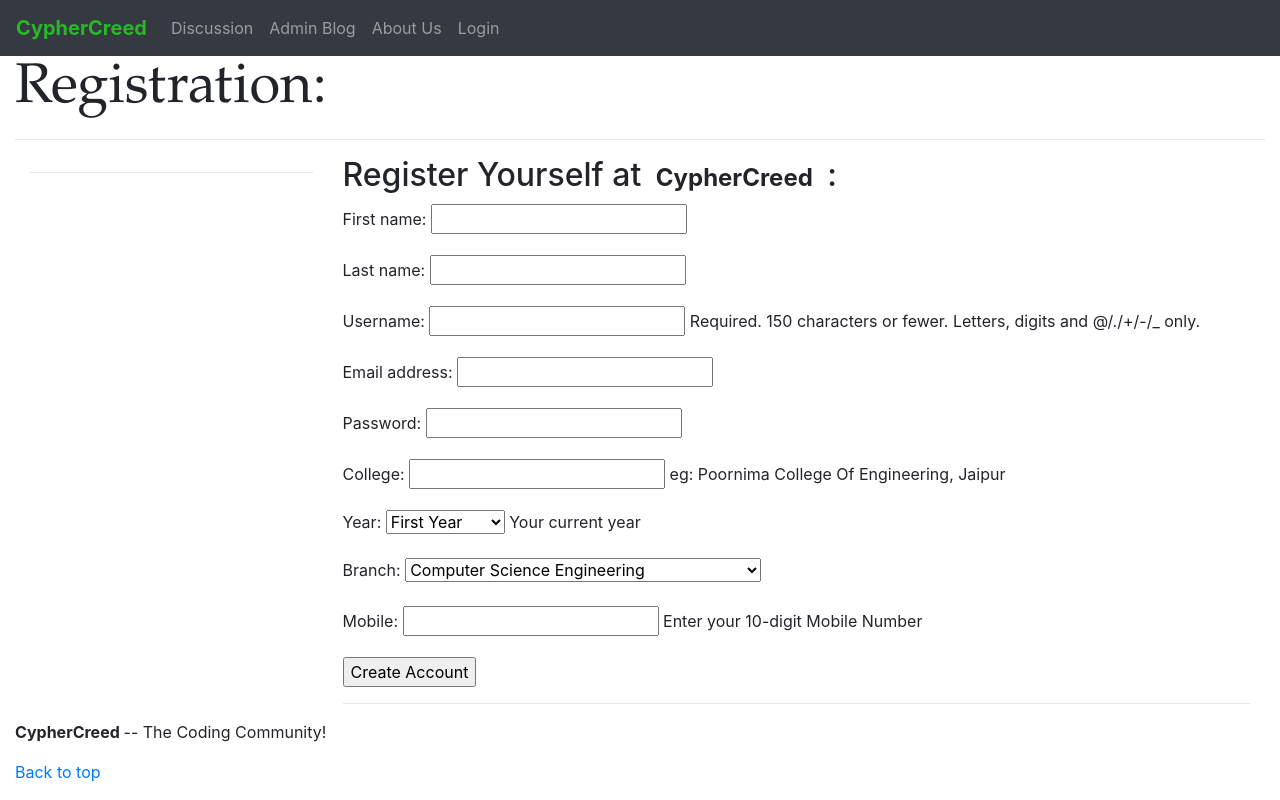
After one commit to devaljain1998/cyphercreedsite, a Django app: page /profile/register/ in a window 1280 px wide. The commit adds this page. Run offline with Django 3.2, Linux system fonts and the light colour scheme; some libraries are stand-ins or nearby versions.

Commit message:
Added User Authentication System with Email Functionality

```diff
--- a/templates/base.html
+++ b/templates/base.html
@@ -27,7 +27,21 @@
                 <li class="nav-item">
                     <a class="nav-link" href="#">About Us</a>
                 </li>
+                <!-- <div class="clearfix"> -->
+                <li class="nav-item">
+                    {% if user.is_authenticated %} <!-- <span class="float-right"> -->
+                     <a class="nav-link" href="#"> {{user.username}}'s Profile </a> <!-- </span> -->
+                    {% else %}
+                    <a class="nav-link" href="{% url 'login' %}"> Login </a>
+                    {% endif %}
+                </li>
+                {% if user.is_authenticated %}
+                <li class="nav-item">
+                    <a class="nav-link" href=" {% url 'logout' %} ">Logout</a>
+                </li>
+                {% endif %}
              </ul>
+            <!-- </div> -->
             </div>
         </nav>
     <div class="container-fluid">
--- /dev/null
+++ b/templates/registration/password_reset_email.html
@@ -0,0 +1,3 @@
+Someone asked for password reset for email {{ email }}. Follow the link below:
+{{ protocol }}://{{ domain }}{% url "password_reset_confirm" uidb64=uid token=token %}
+Your username, in case you've forgotten: {{ user.get_username }}
--- /dev/null
+++ b/templates/registration/register.html
@@ -0,0 +1,19 @@
+{% extends 'base.html' %}
+{% block title %} Create Account {% endblock %}
+
+{% block header %}
+    <h1 class="display-4" style="font-family: x-locale-heading-primary,zillaslab,Palatino,Palatino Linotype,x-locale-heading-secondary,serif;">
+        Registration:
+    </h1>
+{% endblock %}
+
+{% block content %}
+    {# % load crispy_forms_tags % #}
+    <h2>Register Yourself at<span class="badge badge-pill">CypherCreed</span>:</h2>
+    <form action="." method="POST">
+        {% csrf_token %}
+        {{ user_form.as_p}}
+        {{ profile_form.as_p}}
+        <p><input type="submit" value="Create Account"></p>
+    </form>
+{% endblock %}
--- a/userprofile/forms.py
+++ b/userprofile/forms.py
@@ -4,10 +4,16 @@
 #Forms:
 
 class UserRegistrationForm(forms.ModelForm):
+    password = forms.CharField(widget=forms.PasswordInput())
     class Meta:
         model = User
+        fields = ('first_name','last_name','username','email','password')
 
 class ProfileRegistrationForm(forms.ModelForm):
     class Meta:
         model = Profile
-        fields = (('college','year'),'branch','mobile')
+        fields = ('college','year','branch','mobile')
+
+class LoginForm(forms.Form):
+    username = forms.CharField()
+    password = forms.CharField(widget=forms.PasswordInput())
--- a/userprofile/models.py
+++ b/userprofile/models.py
@@ -5,28 +5,28 @@
 
 class Profile(models.Model):
     BRANCH_CHOICES = [
-        (1,'Computer Science Engineering'),
-        (2,'Electronics and Communication Engineering'),
-        (3,'Electrical engineering'),
-        (4,'Mechanical Engineering'),
-        (5,'Information Technology Engineering'),
-        (6,'Civil Engineering'),
-        (7,'Chemical Engineering'),
-        (8,'Aeronautical Engineering'),
-        (9,'Agricultural engineering'),
-        (10,'Mining engineering'),
-        (11,'Biochemical engineering'),
-        (12,'Electrical and Instrumentation Engineering'),
-        (13,'Metallurgical Engineering'),
+        ('1','Computer Science Engineering'),
+        ('2','Electronics and Communication Engineering'),
+        ('3','Electrical engineering'),
+        ('4','Mechanical Engineering'),
+        ('5','Information Technology Engineering'),
+        ('6','Civil Engineering'),
+        ('7','Chemical Engineering'),
+        ('8','Aeronautical Engineering'),
+        ('9','Agricultural engineering'),
+        ('10','Mining engineering'),
+        ('11','Biochemical engineering'),
+        ('12','Electrical and Instrumentation Engineering'),
+        ('13','Metallurgical Engineering'),
     ]
 
     YEAR_CHOICES = (
-        (1,'First Year'),
-        (2,'Second Year'),
-        (3,'Three Year'),
-        (4,'Fourth Year'),
-        (5,'Fifth Year'),
-        (6,'Passout'),
+        ('1','First Year'),
+        ('2','Second Year'),
+        ('3','Third Year'),
+        ('4','Fourth Year'),
+        ('5','Fifth Year'),
+        ('6','Passout'),
     )
 
     user = models.OneToOneField(User,on_delete=models.CASCADE,help_text="eg: johndoe101")
--- a/userprofile/urls.py
+++ b/userprofile/urls.py
@@ -11,7 +11,9 @@
 
     #There are more URLS but all of this can be included with a single command:
     path('',include('django.contrib.auth.urls')),
-    #path('register/', views.register, name='register'),
+
+    #path('login/',views.LoginView,name='login')
+    path('register/', views.register, name='register'),
     #path('edit/', views.edit, name='edit'),
     #Activity
 ]
--- a/userprofile/views.py
+++ b/userprofile/views.py
@@ -1,4 +1,55 @@
-from django.shortcuts import render
-
+from django.shortcuts import render, redirect
+from django.contrib.auth import authenticate, login
+from django.contrib.auth.decorators import login_required
+from django.contrib import messages
+from django.shortcuts import get_object_or_404
+from django.views.decorators.http import require_POST
+from django.contrib.auth.models import User
+from .models import Profile
+from .forms import ProfileRegistrationForm, UserRegistrationForm, LoginForm
+from django.http import HttpResponse
 
 # Create your views here.
+def LoginView(request):
+    if request.method == 'POST':
+        form = LoginForm(request.POST)
+        if form.is_valid():
+            cd = form.cleaned_data
+            user = authenticate(request,username=cd['username'],password=cd['password'])
+            if user is not None:
+                login(request,user)
+                messages.success(request,'Login Successful!')
+                return HttpResponse('Login Successful!')
+            else:
+                messages.error(request,'Disabled Account! Contact admins for more info.')
+        else:
+            messages.error(request,"Invalid Credentials")
+    else:
+        form = LoginForm()
+    return render(request,'registration/login.html',{'form':form})
+
+def register(request):
+    registered = False
+    if request.method == 'POST':
+        user_form = UserRegistrationForm(data=request.POST)
+        profile_form = ProfileRegistrationForm(data=request.POST)
+        if user_form.is_valid() and profile_form.is_valid():
+            #First Save the user form and then commit changes to the Profile Form due to OneToOneField
+            user = user_form.save(commit=False)
+            user.set_password(user.password)
+            user.save()
+
+            #Now commit changes to the profile_form
+            profile = profile_form.save(commit=False)
+            profile.user = user
+            profile.save()
+            registered = True
+            return redirect('registration.login.html')
+        else:
+            #The Forms are not valid, print errors
+            messages.error(request,user_form.errors)
+            messages.error(request,profile_form.errors)
+    else:
+        user_form = UserRegistrationForm()
+        profile_form = ProfileRegistrationForm()
+    return render(request,'registration/register.html',{'user_form':user_form,'profile_form':profile_form})
```
Also changed, not shown: cyphercreed/settings.py (+12 -0 lines), templates/registration/logged_out.html (added, +8 -0 lines), templates/registration/login.html (added, +24 -0 lines), templates/registration/password_change_done.html (added, +8 -0 lines), templates/registration/password_change_form.html (added, +15 -0 lines), templates/registration/password_reset_complete.html (added, +8 -0 lines), templates/registration/password_reset_confirm.html (added, +17 -0 lines), templates/registration/password_reset_done.html (added, +9 -0 lines), templates/registration/password_reset_form.html (added, +13 -0 lines), userprofile/migrations/0003_auto_20190217_1935.py (added).
